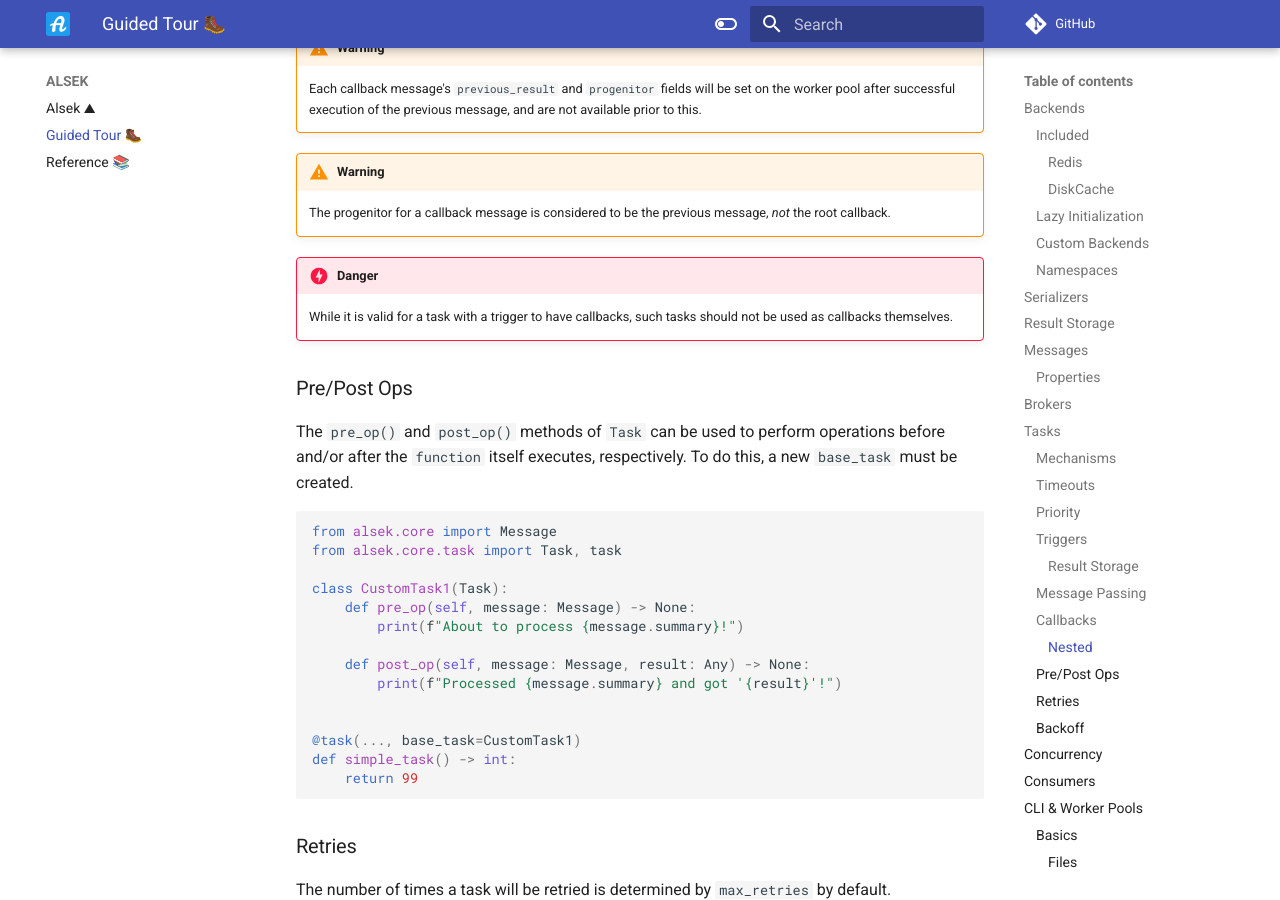
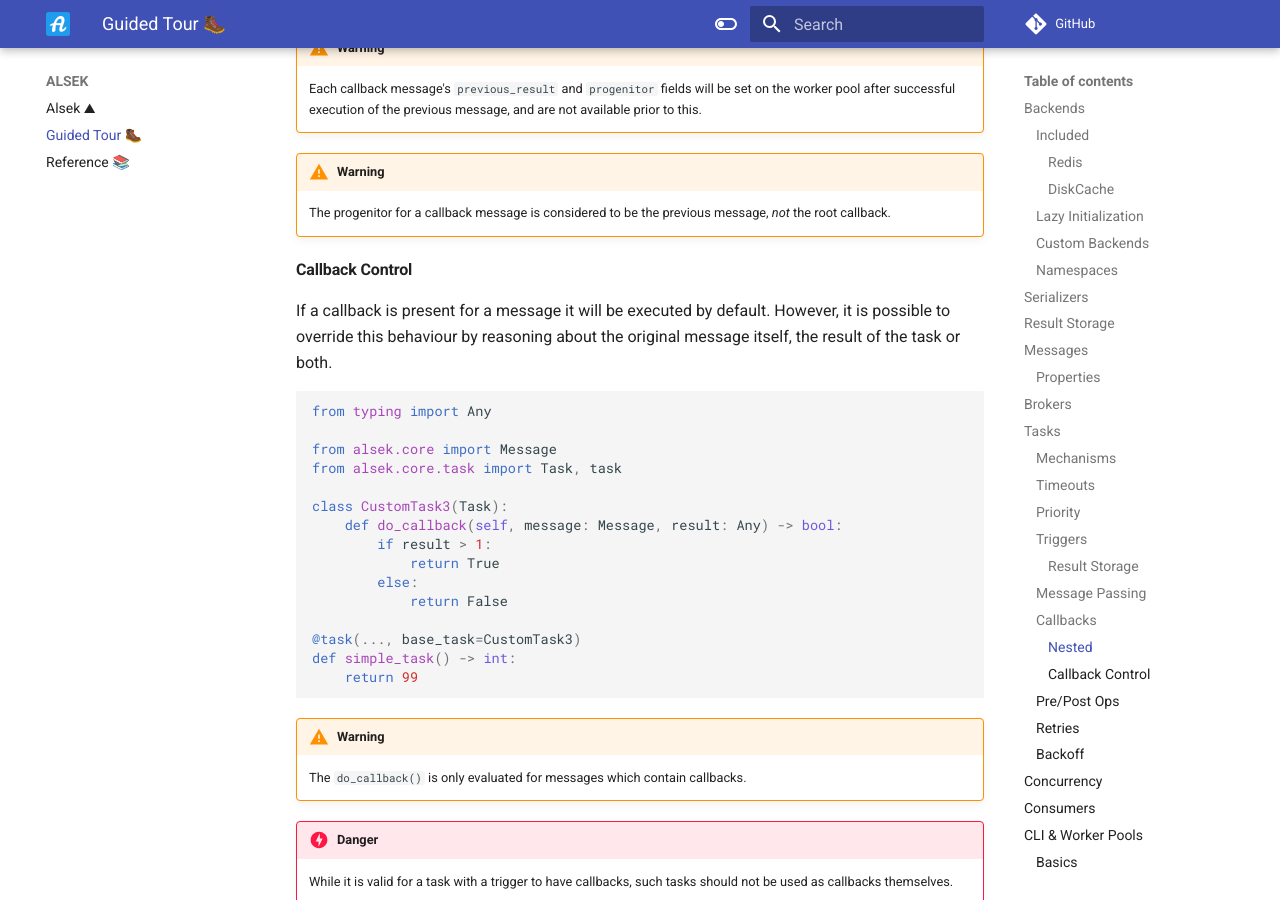
Before and after one commit to TariqAHassan/alsek, an MkDocs documentation site: the page built from docs/guided_tour.md, in a window 1280 px wide and 900 px high, scrolled down 11745 px. Built offline with MkDocs 1.6.1 and Material for MkDocs 9.7.7, drawn with Linux system fonts in a browser that asks for light colours; comment, search, counter and statistics services are not loaded.

Commit message:
Implement `do_callback()`

````diff
--- a/docs/guided_tour.md
+++ b/docs/guided_tour.md
@@ -591,6 +591,34 @@ _identical_.
     The progenitor for a callback message is considered to be the previous message,
     *not* the root callback.
 
+
+#### Callback Control
+
+If a callback is present for a message it will be executed by default.
+However, it is possible to override this behaviour by reasoning about
+the original message itself, the result of the task or both.
+
+```python
+from typing import Any
+
+from alsek.core import Message
+from alsek.core.task import Task, task
+
+class CustomTask3(Task):
+    def do_callback(self, message: Message, result: Any) -> bool:
+        if result > 1:
+            return True
+        else:
+            return False
+
+@task(..., base_task=CustomTask3)
+def simple_task() -> int:
+    return 99
+```
+
+!!! warning
+    The `do_callback()` is only evaluated for messages which contain callbacks.
+
 !!! danger
     While it is valid for a task with a trigger to have callbacks,
     such tasks should not be used as callbacks themselves.
````
Also changed, not shown: 2 other files.
